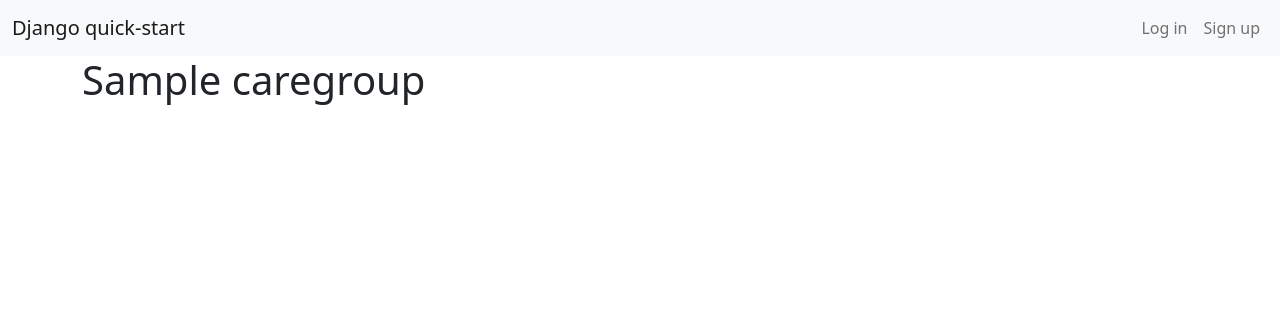
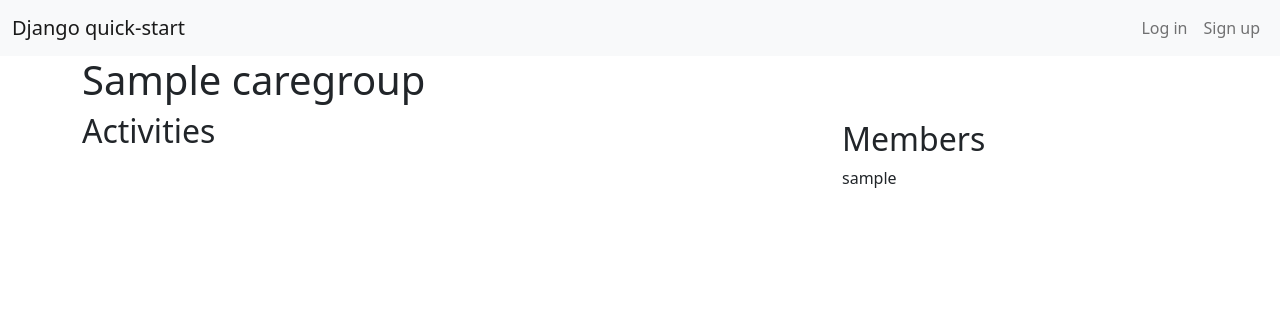
Before and after one commit to abc6xyz/Companionship-Care, a Django app: page /groups/00000000-0000-0000-0000-000000000001/ in a window 1280 px wide. Shown: the top 316 px of the page. Run offline with Django 4.2, Linux system fonts and the light colour scheme; tables that the repository leaves empty hold one stand-in row (values such as "Sample post"); some libraries are stand-ins or nearby versions.

Commit message:
Add Activities and Members section with members list

```diff
--- a/project/care_groups/templates/care_groups/caregroup_detail.html
+++ b/project/care_groups/templates/care_groups/caregroup_detail.html
@@ -2,4 +2,20 @@
 
 {% block content %}
 <h1>{{ group }}</h1>
+
+<div class="row">
+    <div class="col">
+        <h2>Activities</h2>
+    </div>
+
+    {% if group.members.count %}
+        <div class="col-md-4 mt-2">
+            <h2>Members</h2>
+
+            {% for member in group.members.all %}
+                {{ member}}
+            {% endfor %}
+        </div>
+    {% endif %}
+</div>
 {% endblock content %}
```
